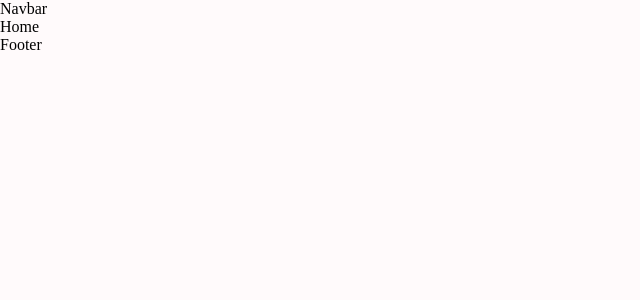
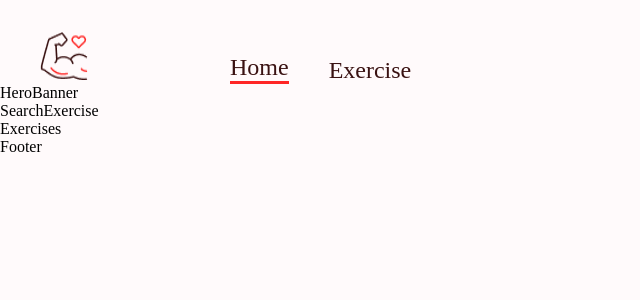
Before and after one commit to Trung-Nam/Fitness-Exercises-Website, a React (Create React App) app: page / in a window 1280 px wide. Shown: the top 300 px of the page, without its empty margins (0-640 px from the left). Built offline with nearby package versions, Linux system fonts and the light colour scheme.

Commit message:
feat(navigation): navbar

```diff
--- /dev/null
+++ b/src/components/Exercises.jsx
@@ -0,0 +1,9 @@
+import React from 'react'
+
+const Exercises = () => {
+  return (
+    <div>Exercises</div>
+  )
+}
+
+export default Exercises
--- /dev/null
+++ b/src/components/HeroBanner.jsx
@@ -0,0 +1,9 @@
+import React from 'react'
+
+const HeroBanner = () => {
+  return (
+    <div>HeroBanner</div>
+  )
+}
+
+export default HeroBanner
--- a/src/components/Navbar.jsx
+++ b/src/components/Navbar.jsx
@@ -1,8 +1,42 @@
 import React from 'react'
+import { Link } from 'react-router-dom'
+import { Stack } from '@mui/material'
 
+import Logo from '../assets/images/Logo.png'
 const Navbar = () => {
   return (
-    <div>Navbar</div>
+    <Stack
+      direction='row'
+      justifyContent='space-around'
+      sx={{
+        gap: { sm: '122px', xs: '40px' },
+        mt: { sm: '32px', xs: '20px' },
+        justifyContent: 'none'
+      }} px='20px'
+    >
+      <Link to='/'>
+        <img
+          src={Logo}
+          alt="logo"
+          style={{ width: '48px', height: '48px', margin: '0 20px' }}
+        />
+      </Link>
+      <Stack
+        direction='row'
+        gap='40px'
+        fontSize='24px'
+        alignItems='flex-end'
+      >
+        <Link
+          to='/'
+          style={{ textDecoration: 'none', color: '#3A1212', borderBottom: '3px solid #FF2625' }}
+        >Home</Link>
+        <a
+          href="#exercise"
+          style={{ textDecoration: 'none', color: '#3A1212' }}
+        >Exercise</a>
+      </Stack>
+    </Stack>
   )
 }
 
--- /dev/null
+++ b/src/components/SearchExercise.jsx
@@ -0,0 +1,9 @@
+import React from 'react'
+
+const SearchExercise = () => {
+  return (
+    <div>SearchExercise</div>
+  )
+}
+
+export default SearchExercise
--- /dev/null
+++ b/src/components/index.js
@@ -0,0 +1,5 @@
+export { default as Navbar } from './Navbar';
+export { default as HeroBanner } from './HeroBanner';
+export { default as SearchExercise } from './SearchExercise';
+export { default as Exercises } from './Exercises';
+export { default as Footer } from './Footer';
--- a/src/pages/Home.jsx
+++ b/src/pages/Home.jsx
@@ -1,8 +1,17 @@
-import React from 'react'
+import React, { useState } from 'react'
+import { Box } from '@mui/material'
+
+import { HeroBanner, SearchExercise, Exercises } from '../components'
 
 const Home = () => {
+
+
   return (
-    <div>Home</div>
+    <Box>
+      <HeroBanner />
+      <SearchExercise />
+      <Exercises />
+    </Box>
   )
 }
 
```
